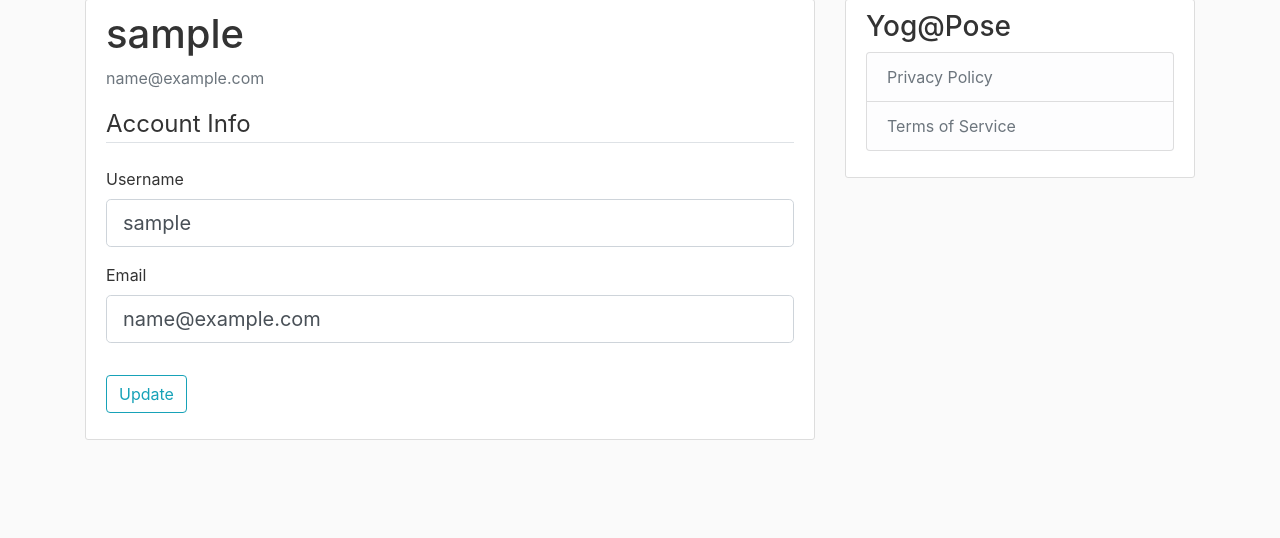
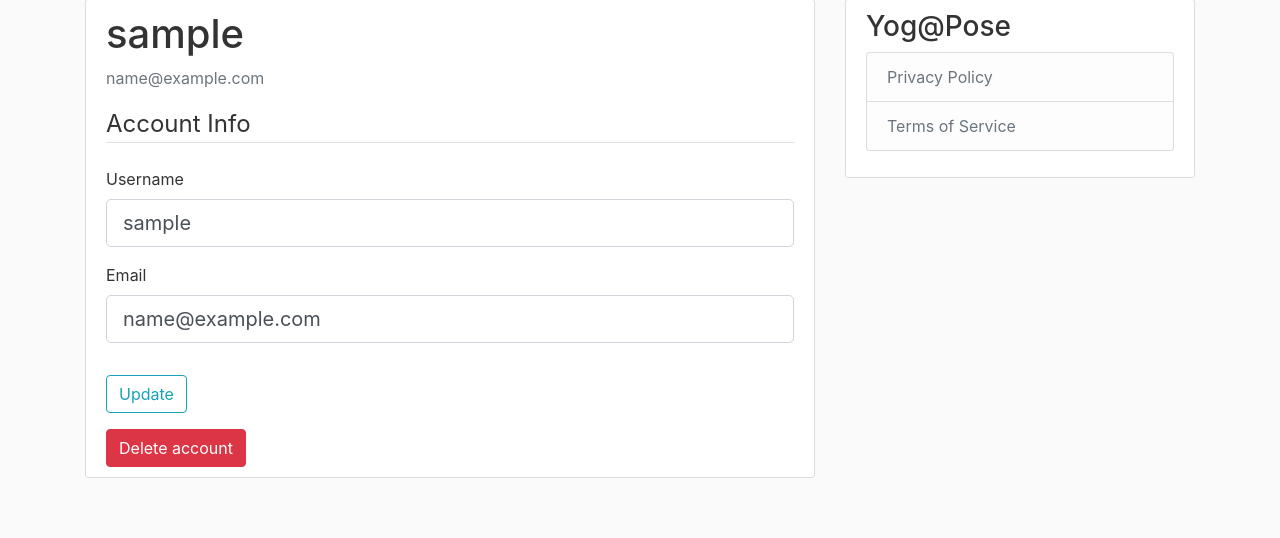
Before and after one commit to gautam-e/YogaPose, a Flask app: page /account in a window 1280 px wide. Shown: the part 81-619 px from the top of the page. Run offline with Flask 2, Linux system fonts and the light colour scheme; the visitor is signed in with stand-in values (Sample User, id 1); data comes from the database, SQL or seed files in the repository; both versions use the stored data as it was after the commit; parts of the project's set-up code (start-up, migrations or seed data) failed here and were passed over; some libraries are stand-ins or nearby versions.

Commit message:
added delete account

```diff
--- a/yogapose/models.py
+++ b/yogapose/models.py
@@ -28,7 +28,7 @@ class User(db.Model, UserMixin):
         return User.query.get(user_id)
 
     def __repr__(self):
-        return f"User('{self.username}', '{self.email}', '{self.image_file}')"
+        return f"User('{self.username}', '{self.email}')"
 
 
 class Post(db.Model):
--- a/yogapose/templates/account.html
+++ b/yogapose/templates/account.html
@@ -43,6 +43,41 @@
             <div class="form-group">
                 {{ form.submit(class="btn btn-outline-info") }}
             </div>
+            <div>
+                <!-- Button to Open the Modal -->
+                <button type="button" class="btn btn-danger" data-toggle="modal" data-target="#deleteAccountModal">
+    Delete account
+  </button>
+
+            </div>
         </form>
   </div>
+  <!-- The Modal -->
+<div class="modal" id="deleteAccountModal">
+    <div class="modal-dialog">
+      <div class="modal-content">
+
+        <!-- Modal Header -->
+        <div class="modal-header">
+          <h4 class="modal-title">Delete your account?</h4>
+          <button type="button" class="close" data-dismiss="modal">&times;</button>
+        </div>
+
+        <!-- Modal body -->
+        <div class="modal-body">
+          All your posts will be deleted as well. This can't be reversed!
+        </div>
+
+        <!-- Modal footer -->
+        <div class="modal-footer">
+            <button type="button" class="btn btn-secondary" data-dismiss="modal">Nope</button>
+            <form action="{{ url_for('users.delete_user', username=current_user.username) }}" method="POST">
+                <input class="btn btn-danger" type="submit" value="Delete">
+            </form>
+
+        </div>
+
+      </div>
+    </div>
+  </div>
 {% endblock content %}
--- a/yogapose/templates/post.html
+++ b/yogapose/templates/post.html
@@ -35,7 +35,7 @@
             <button type="button" class="btn btn-secondary" data-dismiss="modal">Close</button>
             <form action="{{ url_for('posts.delete_post', post_id=post.id) }}" method="POST">
                 <input class="btn btn-danger" type="submit" value="Delete">
-                </form>
+            </form>
         </div>
     </div>
     </div>
--- a/yogapose/users/routes.py
+++ b/yogapose/users/routes.py
@@ -80,6 +80,18 @@ def user_posts(username):
             .paginate(page=page, per_page=6)
     return render_template('user_posts.html', user=user, posts=posts, form=form)
 
+@users.route("/user/<string:username>/delete", methods=['POST'])
+@login_required
+def delete_user(username):
+    # delete all posts from user
+    user_query = User.query.filter_by(username=username)
+    Post.query.filter_by(author=user_query.first_or_404()).delete()
+    # delete user from database
+    user_query.delete()
+    db.session.commit()
+    flash('Your account has been deleted!', 'success')
+    return redirect(url_for('main.home'))
+
 @users.route("/reset_password", methods=['GET', 'POST'])
 def reset_request():
     if current_user.is_authenticated:
```
Also changed, not shown: yogapose/site.db.
